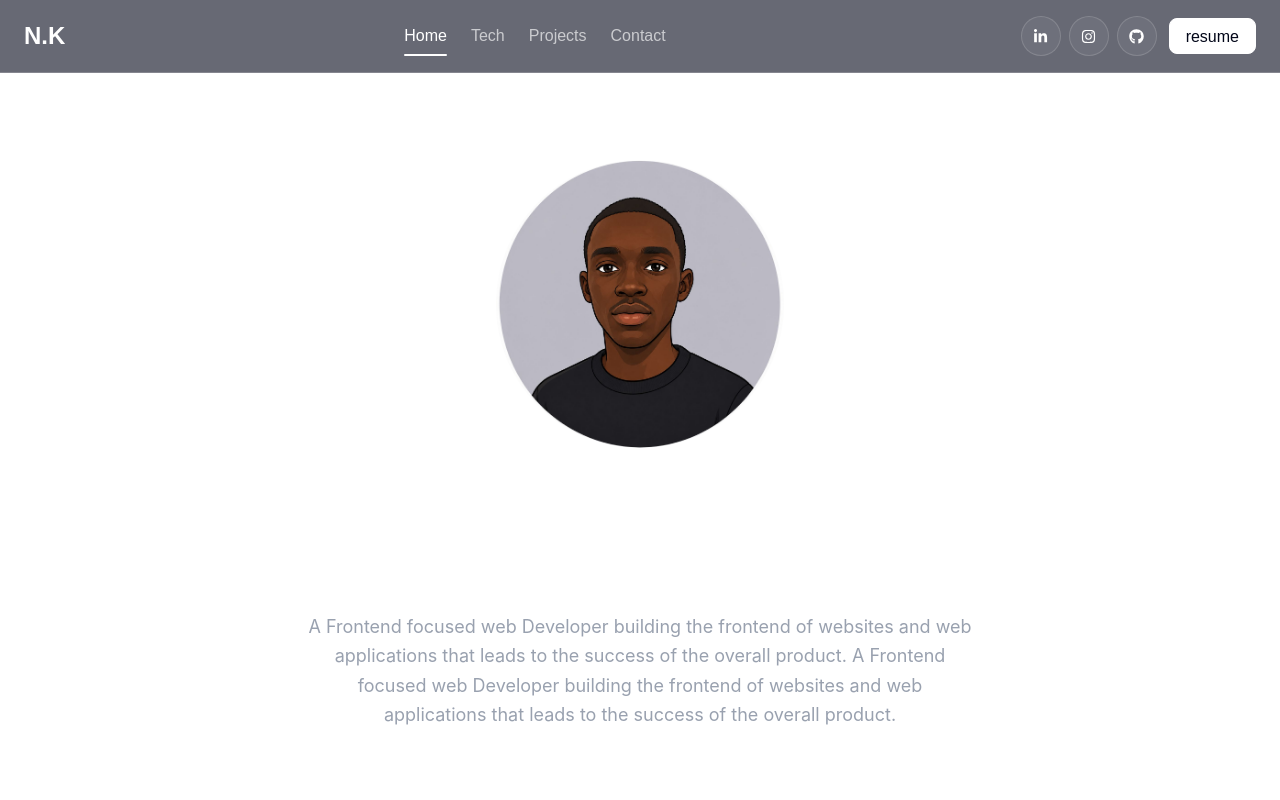
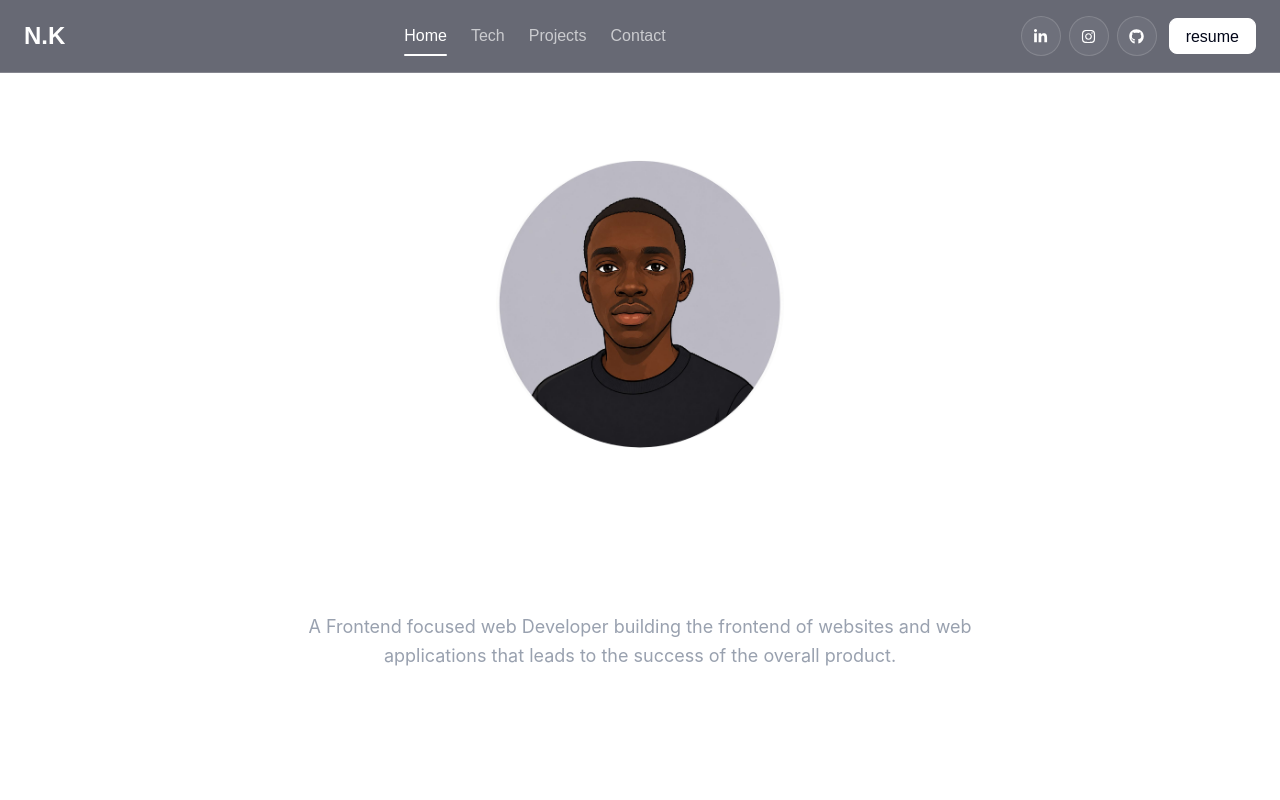
Before and after one commit to nytkevin/portfolio, a Next.js app: page / in a window 1280 px wide. Shown: the top 800 px of the page. Built offline with nearby package versions, Linux system fonts and the light colour scheme.

Commit message:
chore: Change paragraph words

```diff
--- a/app/components/hero.tsx
+++ b/app/components/hero.tsx
@@ -41,9 +41,7 @@ export default function Hero() {
           <p className="inter-desc mx-auto max-w-2xl leading-relaxed text-gray-400 text-sm md:text-lg">
             A Frontend focused web Developer building the frontend of websites
             and web applications that leads to the success of the overall
-            product. A Frontend focused web Developer building the frontend of
-            websites and web applications that leads to the success of the
-            overall product.
+            product.
           </p>
         </motion.div>
       </div>
```
